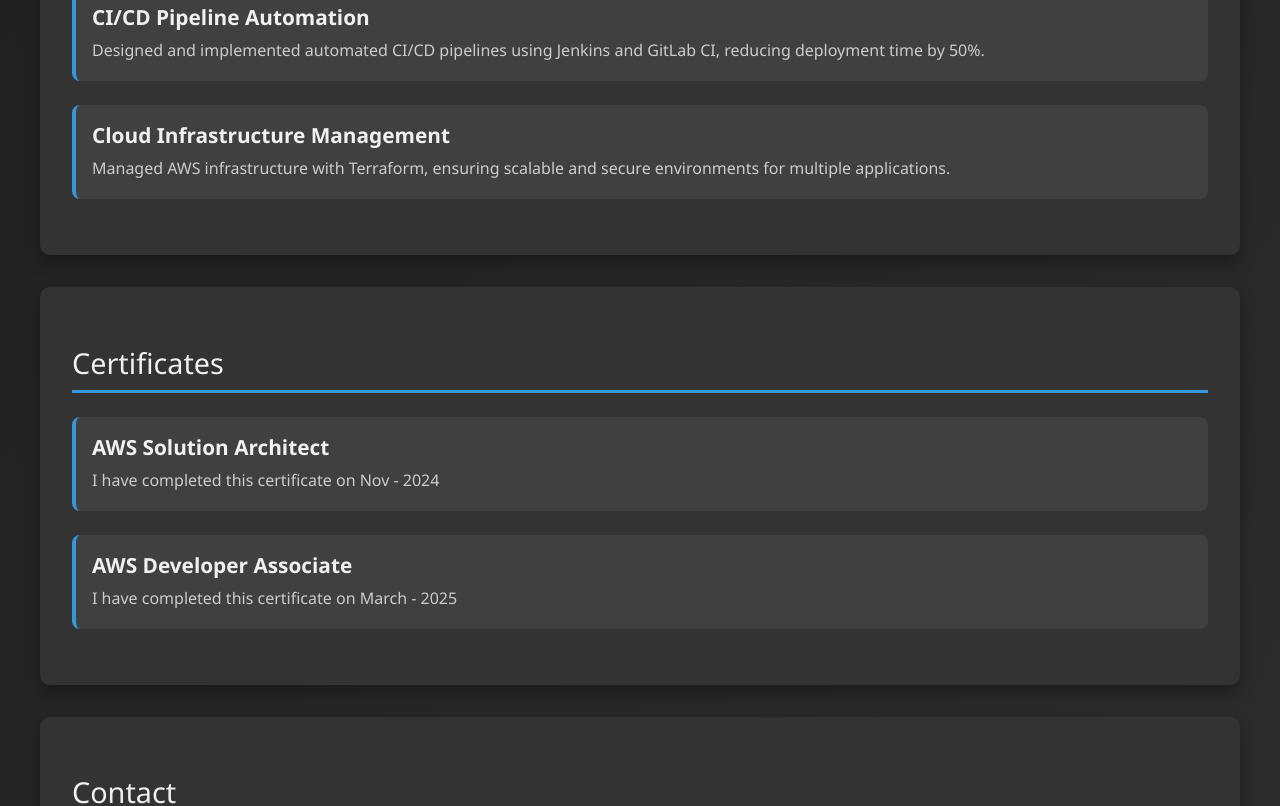
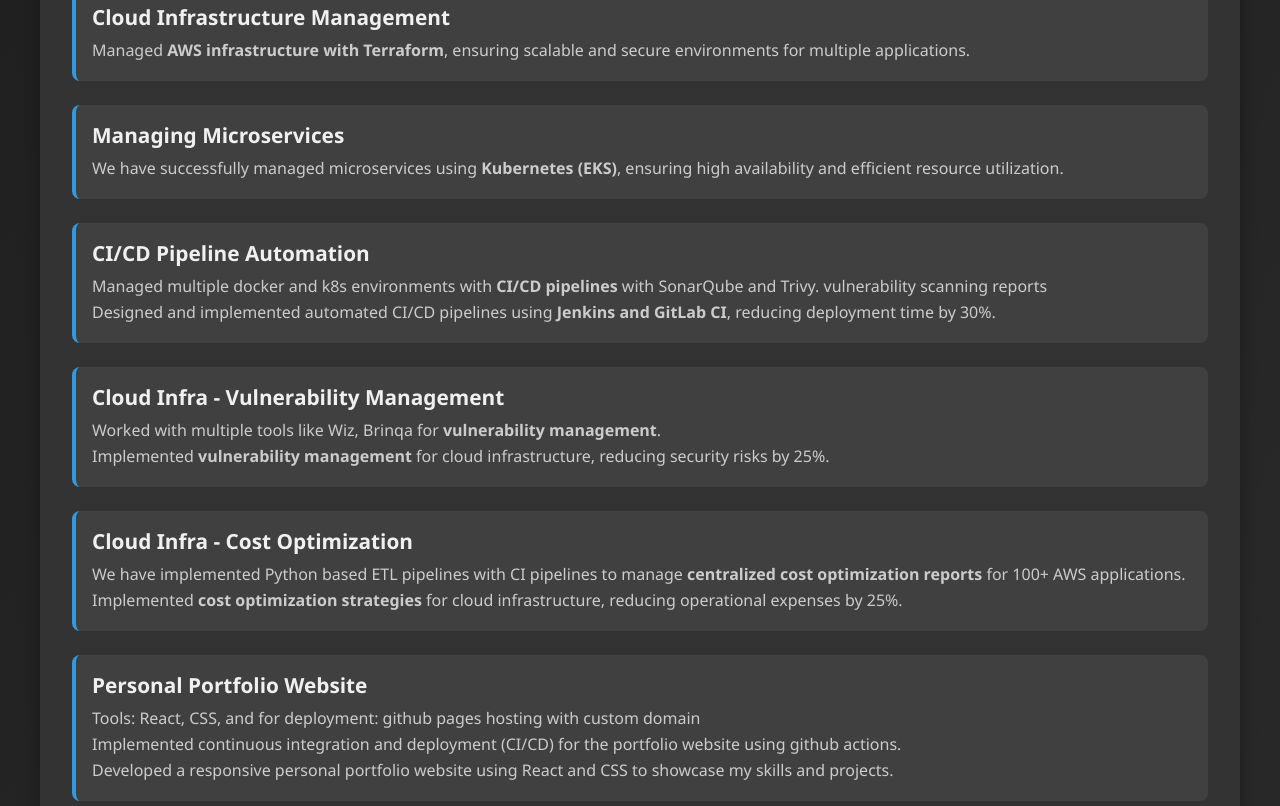
Before and after one commit to avinash-sharma-121/portfolio, a React (Create React App) app: page / in a window 1280 px wide. Shown: the part 1520-2326 px from the top of the page. Built offline with nearby package versions, Linux system fonts and the light colour scheme.

Commit message:
added project in portfolio

```diff
--- a/src/components/Certificates.js
+++ b/src/components/Certificates.js
@@ -2,6 +2,10 @@
     return (
         <section id="certificates">
             <h2>Certificates</h2>
+            <div className="project">
+                <h3>AZ - 900</h3>
+                <p>I have completed this certificate on July - 2024</p>
+            </div>
             <div className="project">
                 <h3>AWS Solution Architect</h3>
                 <p>I have completed this certificate on Nov - 2024</p>
--- a/src/components/Projects.js
+++ b/src/components/Projects.js
@@ -3,13 +3,36 @@
         <section id="projects">
             <h2>Projects</h2>
             <div className="project">
-                <h3>CI/CD Pipeline Automation</h3>
-                <p>Designed and implemented automated CI/CD pipelines using Jenkins and GitLab CI, reducing deployment time by 50%.</p>
+                <h3>Cloud Infrastructure Management</h3>
+                <p>Managed <b>AWS infrastructure with Terraform</b>, ensuring scalable and secure environments for multiple applications.</p>
             </div>
             <div className="project">
-                <h3>Cloud Infrastructure Management</h3>
-                <p>Managed AWS infrastructure with Terraform, ensuring scalable and secure environments for multiple applications.</p>
+                <h3>Managing Microservices</h3>
+                <p>We have successfully managed microservices using <b>Kubernetes (EKS)</b>, ensuring high availability and efficient resource utilization.</p>
             </div>
+            <div className="project">
+                <h3>CI/CD Pipeline Automation</h3>
+                <p>Managed multiple docker and k8s environments with <b>CI/CD pipelines</b> with SonarQube and Trivy. vulnerability scanning reports</p>
+                <p>Designed and implemented automated CI/CD pipelines using <b>Jenkins and GitLab CI</b>, reducing deployment time by 30%.</p>
+            </div>
+            <div className="project">
+                <h3>Cloud Infra - Vulnerability Management</h3>
+                <p>Worked with multiple tools like Wiz, Brinqa for <b>vulnerability management</b>.</p>
+                <p>Implemented <b>vulnerability management</b> for cloud infrastructure, reducing security risks by 25%.</p>
+            </div>
+            <div className="project">
+                <h3>Cloud Infra - Cost Optimization</h3>
+                <p>We have implemented Python based ETL pipelines with CI pipelines to manage <b>centralized cost optimization reports</b> for 100+ AWS applications.</p>
+                <p>Implemented <b>cost optimization strategies</b> for cloud infrastructure, reducing operational expenses by 25%.</p>
+            </div>
+            <div className="project">
+                <h3>Personal Portfolio Website</h3>
+                <p>Tools: React, CSS, and for deployment: github pages hosting with custom domain</p>
+                <p>Implemented continuous integration and deployment (CI/CD) for the portfolio website using github actions.</p>
+                <p>Developed a responsive personal portfolio website using React and CSS to showcase my skills and projects.</p>
+            </div>
+
+
         </section>
     )
 }
```
